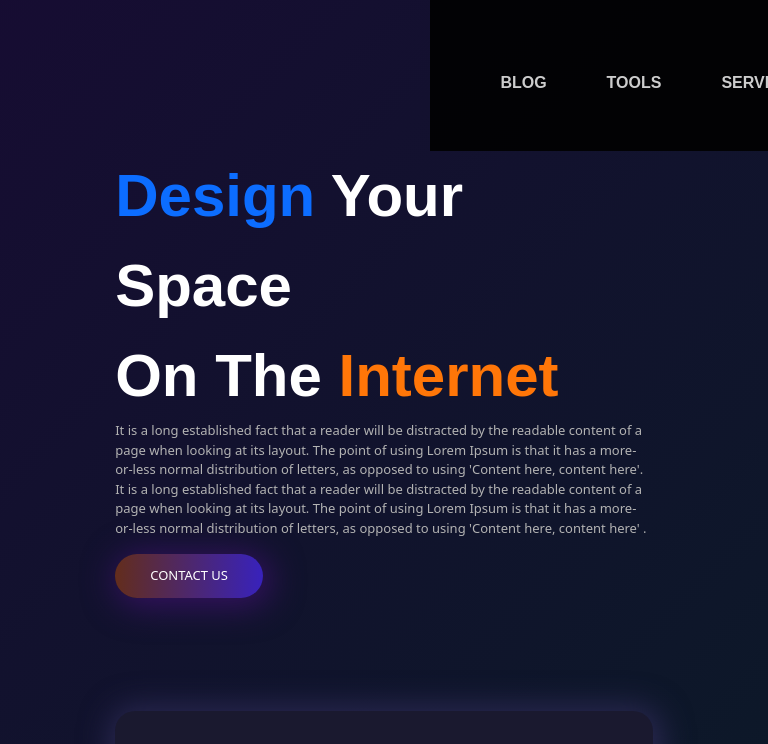
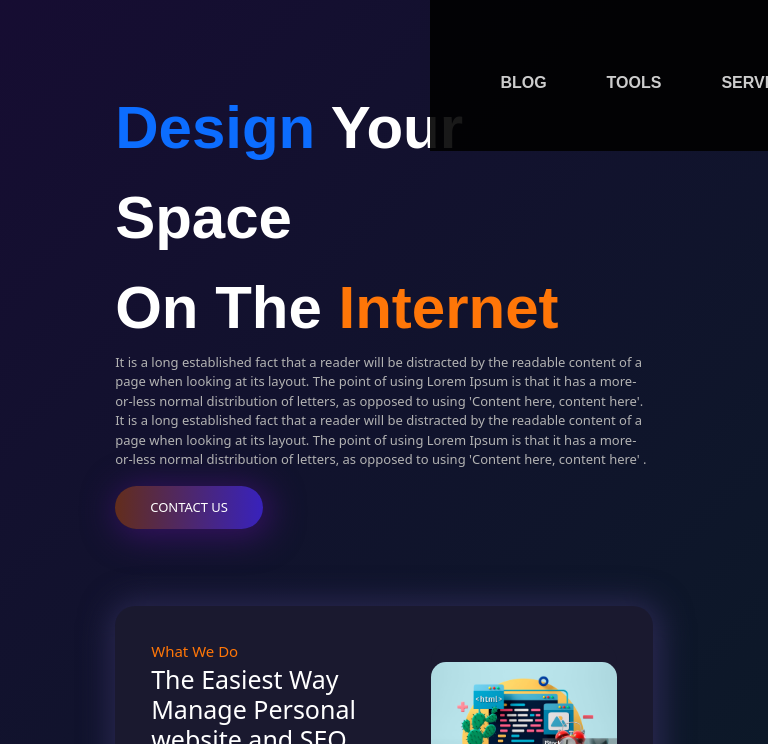
Before and after one commit to Dev-Affairs/LandindingPage, a plain HTML site: page index.html in a window 768 px wide. Shown: the part 49-793 px from the top of the page. Drawn offline with nearby package versions, Linux system fonts and the light colour scheme.

```diff
--- a/style.css
+++ b/style.css
@@ -102,13 +102,14 @@ body {
     font-weight: 600;
   }
 
-  .main-hero {
+  /* .main-hero {
     height: 500px;
-  }
+  } */
 
   .hero-content {
-    top: 15%;
-    margin: 0 var(--page-initial-padding);
+    /* top: 15%;
+    margin: 0 var(--page-initial-padding); */
+    margin: 10% var(--page-initial-padding);
   }
 
   .main-card-section {
@@ -231,13 +232,15 @@ body {
     opacity: 0.8;
   }
 
-  .main-hero {
+  /* .main-hero {
     height: 700px;
-  }
+  } */
 
   .hero-content {
-    top: 25%;
-    margin: 0 var(--page-initial-padding);
+    /* top: 25%;
+    margin: 0 var(--page-initial-padding); */
+    margin: 10% var(--page-initial-padding);
+
   }
 
   .main-body {
@@ -423,7 +426,7 @@ body {
 
 .hero-content {
   color: white;
-  position: absolute;
+  /* position: absolute; */
 }
 
 .hero-content .tag-line {
```
